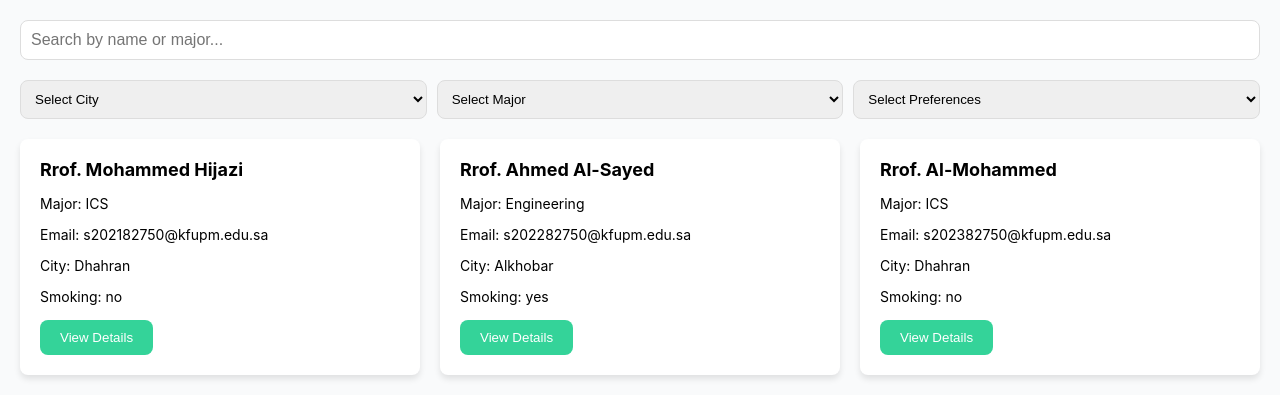
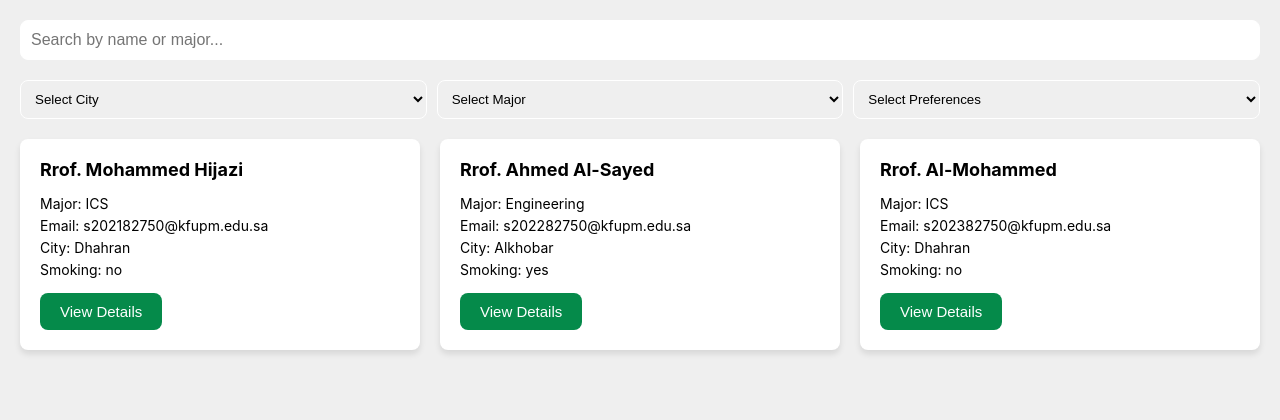
Before and after one commit to Mo7j/SWE363-project, a React (Create React App) app: page /search-request in a window 1280 px wide. Shown: the top 420 px of the page. Built offline with nearby package versions, Linux system fonts and the light colour scheme.

Commit message:
modified the pop-up info card

```diff
--- a/src/pages/SearchReuset.jsx
+++ b/src/pages/SearchReuset.jsx
@@ -139,7 +139,7 @@ const SearchRequest = () => {
           <div className="modal">
             <div className="modal-header">
               <h2 className='modal-header-h2'>Roommate Details</h2>
-              <button onClick={closeModal} className="close-btn">X</button>
+              <button onClick={closeModal} className="colse-icon">X</button>
             </div>
             <div className="modal-body">
               <p className='modal-body-p'><strong>Name:</strong> {selectedRoommate.name}</p>
@@ -151,7 +151,7 @@ const SearchRequest = () => {
               <p className='modal-body-p'><strong>Details:</strong> {selectedRoommate.details}</p>
             </div>
             <div className="modal-footer">
-              <button onClick={closeModal} className="close-btn">Close</button>
+              <button onClick={closeModal} className="close-btn">Send Request</button>
             </div>
           </div>
         </div>
--- a/src/styels/SearchRequest.css
+++ b/src/styels/SearchRequest.css
@@ -1,9 +1,11 @@
 
-
+  body {
+    background-color: #EFEFEF;
+  }
   /* General Container */
   .container {
       padding: 20px;
-      background-color: #f9fafb;
+      background-color: #EFEFEF;
     }
 
   /* Search Bar */
@@ -15,7 +17,7 @@
     width: 100%;
     padding: 10px;
     border-radius: 8px;
-    border: 1px solid #ddd;
+    border: 1px solid #FFFFFF;
     font-size: 16px;
     box-sizing: border-box;
   }
@@ -30,7 +32,7 @@
   .select {
     padding: 10px;
     border-radius: 8px;
-    border: 1px solid #ddd;
+    border: 1px solid #FFFFFF;
     width: 100%;
   }
 
@@ -51,7 +53,7 @@
   }
 
   .roommate-card {
-    background-color: white;
+    background-color: #FFFFFF;
     padding: 20px;
     border-radius: 8px;
     box-shadow: 0 4px 6px rgba(0, 0, 0, 0.1);
@@ -78,6 +80,10 @@
     font-size: 14px;
   }
 
+  .roommate-details-p {
+    margin: 5px 0;
+  }
+
   .roommate-footer {
     display: flex;
     justify-content: space-between;
@@ -85,12 +91,13 @@
   }
 
   .details-button {
-    background-color: #34d399;
+    background-color: #058A4A;
     color: white;
     padding: 10px 20px;
     border-radius: 8px;
     border: none;
     cursor: pointer;
+    font-size: 15px;
   }
 
   .details-button:hover {
@@ -113,7 +120,7 @@
 
   /* Modal Window */
   .modal {
-    background: white;
+    background: #FFFFFF;
     padding: 15px;
     border-radius: 8px;
     width: 400px;
@@ -135,14 +142,15 @@
     margin: 0;
   }
 
-
-  .close-btn {
-    background: none;
+  .colse-icon {
+    background-color: #058A4A;
+    color: white;
+    border-radius: 100px;
     border: none;
-    font-size: 20px;
     cursor: pointer;
-    font-weight: bold;
-    color: #888;
+    font-size: 15px;
+    width: 40px;
+    height: 40px;
   }
 
   /* Modal Body */
@@ -151,7 +159,7 @@
   }
 
   .modal-body-p {
-    margin: 10px 0px 10px 0px;
+    margin: 8px 0px;
   }
 
   /* Modal Footer */
@@ -161,12 +169,13 @@
   }
 
   .close-btn {
-    background-color: #34d399;
+    background-color: #058A4A;
     color: white;
     padding: 10px 20px;
     border-radius: 8px;
     border: none;
     cursor: pointer;
+    font-size: 15px;
   }
 
   .close-btn:hover {
```
